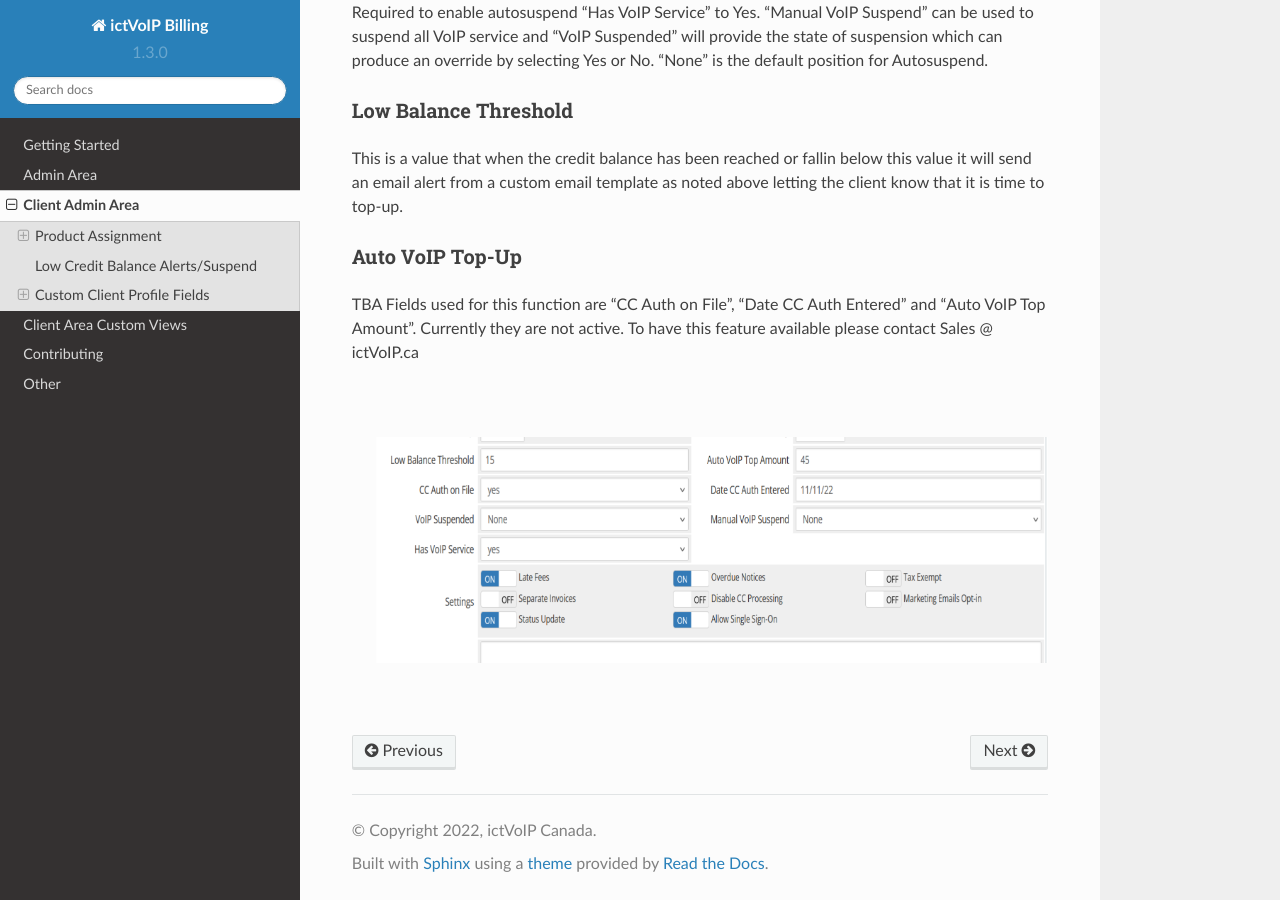
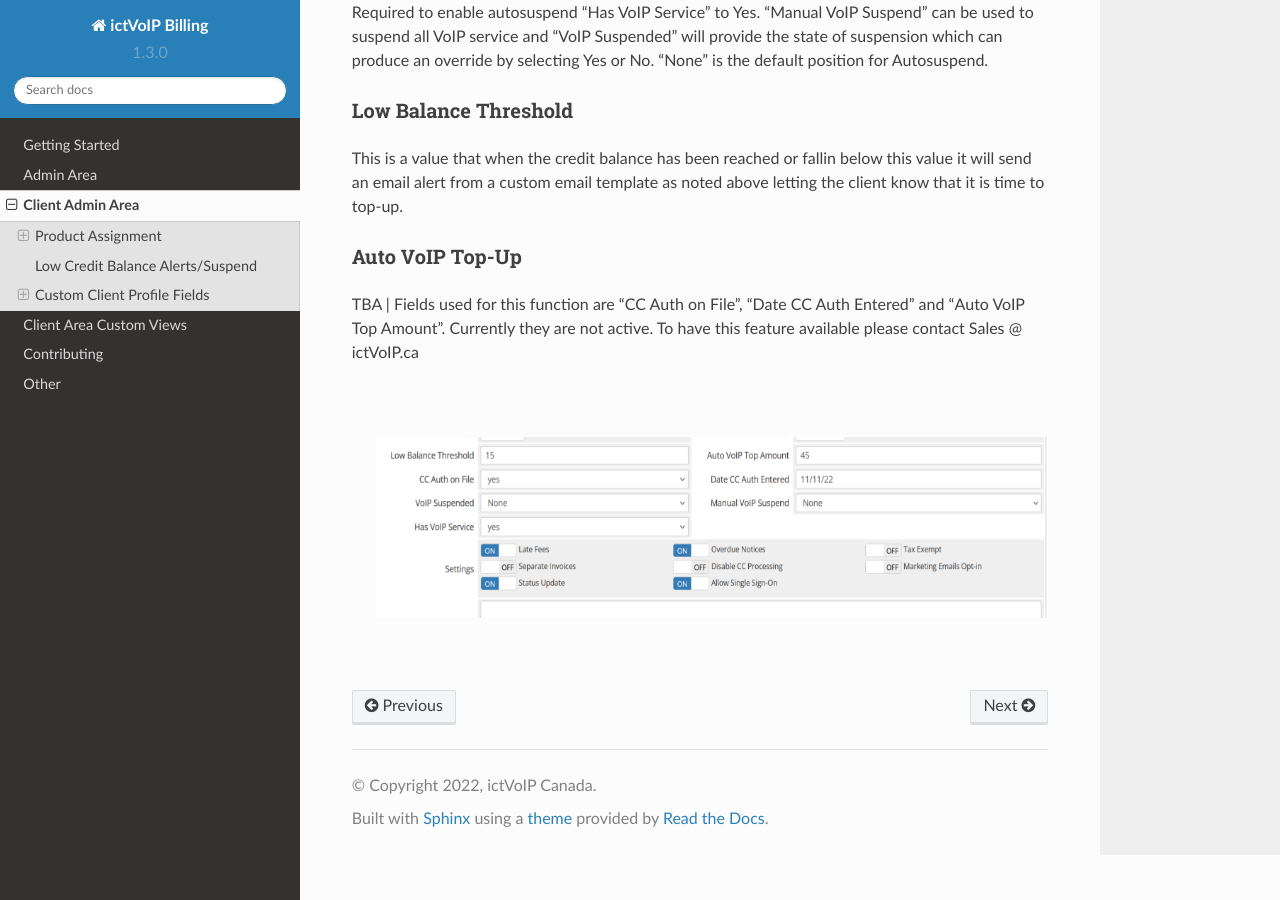
Before and after one commit to ictvoip/ictvoip-docs, a Sphinx documentation site: the page built from docs/source/clientadmin/clientadmin.rst, in a window 1280 px wide and 900 px high, scrolled down 7414 px. Built offline with Sphinx 7.4.7 and the Read the Docs theme 2.0.0, drawn with Linux system fonts in a browser that asks for light colours; pages that are not in the unit, such as notebooks, are missing from menus.

Commit message:
Update clientadmin.rst

```diff
--- a/docs/source/clientadmin/clientadmin.rst
+++ b/docs/source/clientadmin/clientadmin.rst
@@ -243,12 +243,13 @@ Auto VoIP Top-Up
 ******************
 
 TBA
+|
 Fields used for this function are "CC Auth on File", "Date CC Auth Entered" and "Auto VoIP Top Amount". Currently they are not active. To have this feature available please contact Sales @ ictVoIP.ca
 
 |
 
  .. image:: ../_static/images/clientadmin/custom_client_fields.png
-        :scale: 50%
+        :scale: 40%
         :align: center
         :alt: Adding a new Provider or PBX
 
```
